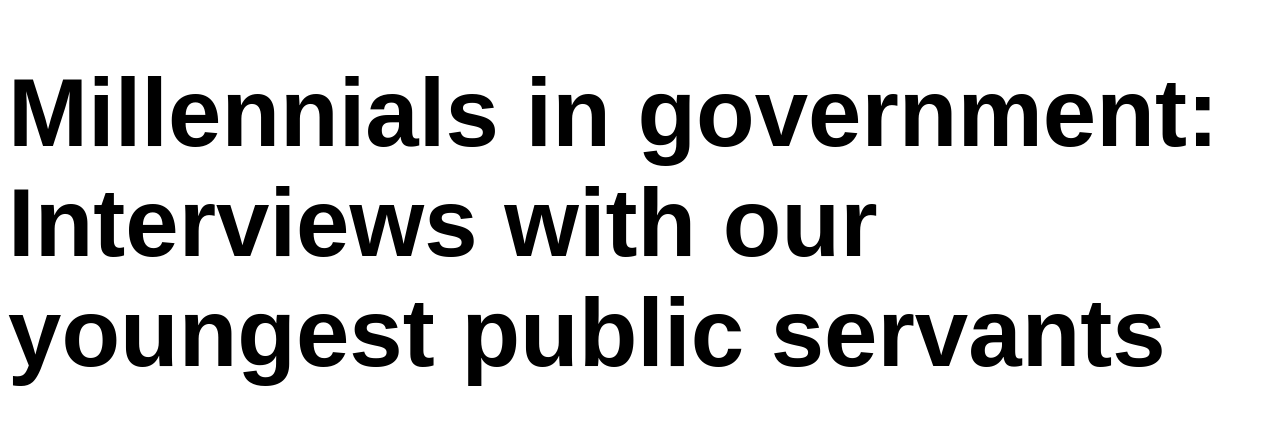
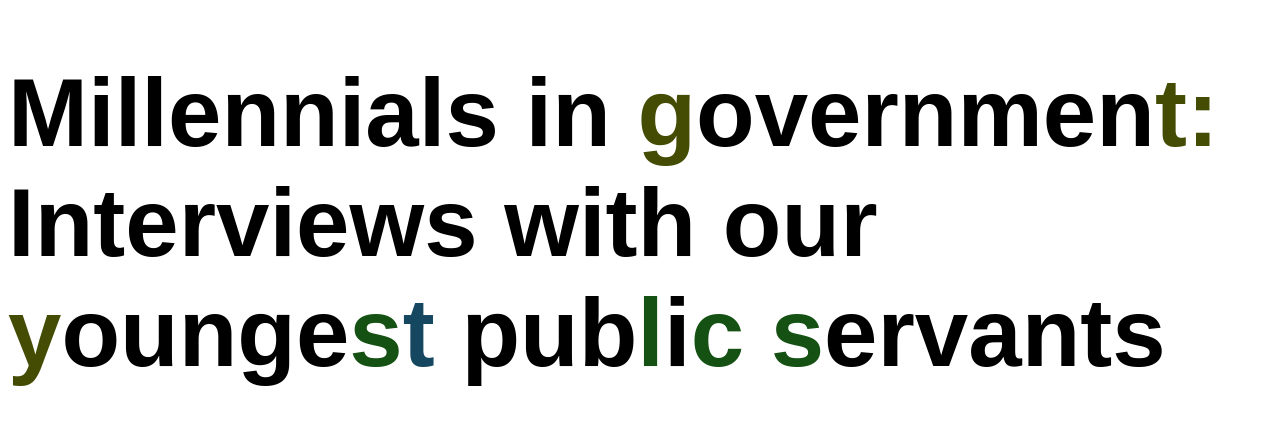
Before and after one commit to CIGIHub/Letter-Effects-jQuery-Plugin, a plain HTML site: page index.html in a window 1280 px wide. Drawn offline with nearby package versions, Linux system fonts and the light colour scheme.

Commit message:
Enable Example Effect

```diff
--- a/index.html
+++ b/index.html
@@ -31,11 +31,11 @@
         $(" .randCol ").letterEffect({
                  "effectParam": "color",
                 "effectValues": [ "#196518", "#8c1b1b", "#555f04", "#1b5979", "#944b10" ],
-            "ambientAnimation": false,
+            "ambientAnimation": true,
              "ambientstrength": .2,
                         "time": 1,
                         "drift": 0.25,
-              "hoverAnimation": false,
+              "hoverAnimation": true,
                    "hoverTime": .3
         });
     </script>
```
